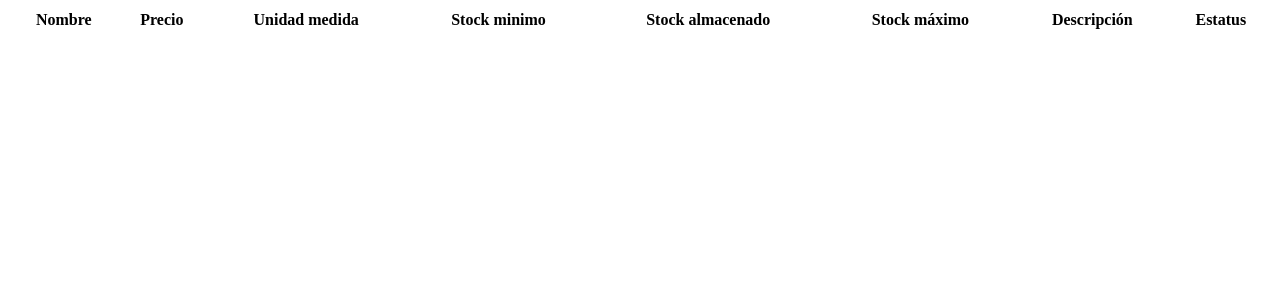
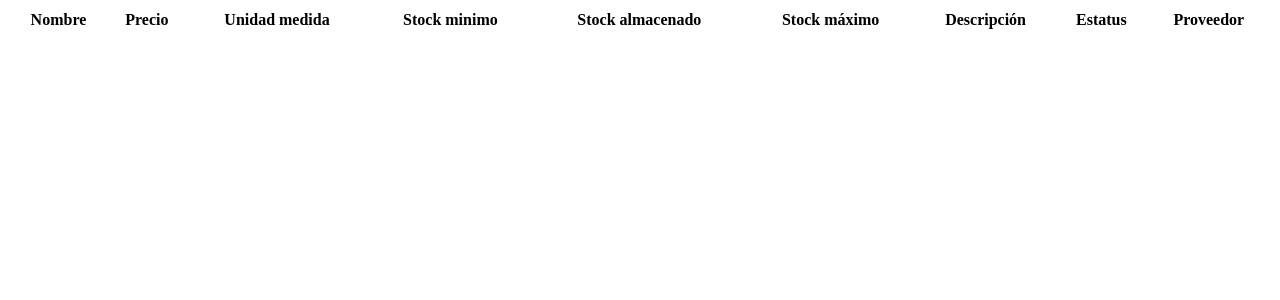
Before and after one commit to JoseCortesSarmiento/SIR, a PHP site: page /articulos.php in a window 1280 px wide. Shown: the top 300 px of the page. Run offline with PHP 8.4, Linux system fonts and the light colour scheme; data that the repository does not hold is empty; some libraries are stand-ins or nearby versions.

Commit message:
Arregle lo dle estilo

```diff
--- a/vistas/articulos.php
+++ b/vistas/articulos.php
@@ -24,6 +24,7 @@ include 'header.php'
                 <th>Stock máximo</th>
                 <th>Descripción</th>
                 <th>Estatus</th>
+                <th>Proveedor</th>
             </tr>
         </thead>
 <?php foreach ($articulos as $articulo): ?>
--- a/vistas/header.php
+++ b/vistas/header.php
@@ -4,7 +4,7 @@
 <head>
     <meta charset="UTF-8">
     <meta name="viewport" content="width=device-width, initial-scale=1.0">
-    <style href="https://cdn.datatables.net/1.10.21/css/jquery.dataTables.min.css"></style>
+    <link rel="stylesheet" href="https://cdn.datatables.net/1.10.21/css/jquery.dataTables.min.css">
     <title>Recetas</title>
 </head>
 <body>
```
